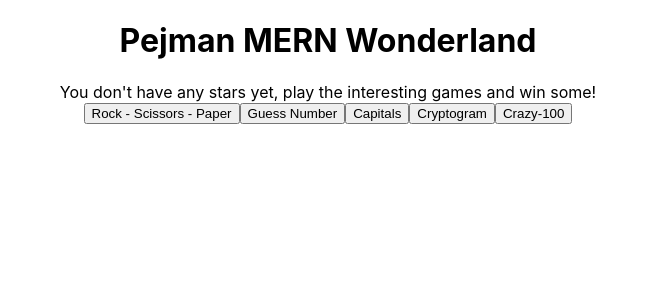
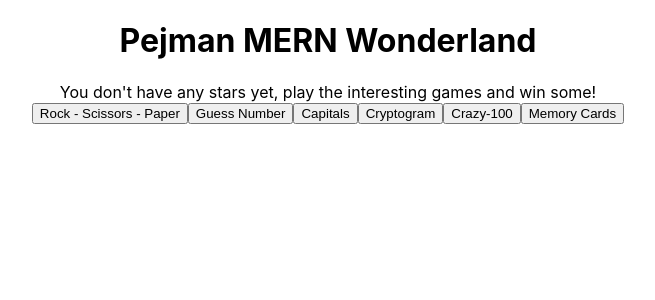
Before and after one commit to PejmanFSD/Pejman-MERN-Wonderland, a React (Create React App) app: page / in a window 1280 px wide. Shown: the top 300 px of the page, without its empty margins (312-967 px from the left). Built offline with nearby package versions, Linux system fonts and the light colour scheme.

Commit message:
Starting the "Memory Cards" Game.
A new game is started! "Memory Cards".

```diff
--- a/src/App.jsx
+++ b/src/App.jsx
@@ -6,6 +6,7 @@ import GuessNumber from "./GuessNumber/GuessNumber";
 import Capitals from "./Capitals/Capitals";
 import Cryptogram from "./Cryptogram/Cryptogram";
 import Crazy100 from "./Crazy100/Crazy100";
+import MemoryCards from "./MemoryCards/MemoryCards";
 
 function App() {
   const [showGameTitles, setShowGameTitles] = useState(true);
@@ -15,6 +16,7 @@ function App() {
   const [showCapitals, setShowCapitals] = useState(false);
   const [showCryptogram, setShowCryptogram] = useState(false);
   const [showCrazy100, setShowCrazy100] = useState(false);
+  const [showMemoryCards, setShowMemoryCards] = useState(false);
   const updateTotalPoint = (i) => {
     setTotalPoint((currTotalPoint) => currTotalPoint + i);
   };
@@ -37,6 +39,10 @@ function App() {
   const toggleCrazy100 = () => {
     setShowGameTitles(false);
     setShowCrazy100(true);
+  };
+  const toggleMemoryCards = () => {
+    setShowGameTitles(false);
+    setShowMemoryCards(true);
   };
   return (
     <div className="App">
@@ -70,7 +76,6 @@ function App() {
         <GuessNumber
           setShowGameTitles={setShowGameTitles}
           setShowGuessNumber={setShowGuessNumber}
-          totalPoint={totalPoint}
           updateTotalPoint={updateTotalPoint}
         />
       ) : (
@@ -83,7 +88,6 @@ function App() {
         <Capitals
           setShowGameTitles={setShowGameTitles}
           setShowCapitals={setShowCapitals}
-          totalPoint={totalPoint}
           updateTotalPoint={updateTotalPoint}
         />
       ) : (
@@ -96,7 +100,6 @@ function App() {
         <Cryptogram
           setShowGameTitles={setShowGameTitles}
           setShowCryptogram={setShowCryptogram}
-          totalPoint={totalPoint}
           updateTotalPoint={updateTotalPoint}
         />
       ) : (
@@ -109,7 +112,6 @@ function App() {
         <Crazy100
           setShowGameTitles={setShowGameTitles}
           setShowCrazy100={setShowCrazy100}
-          totalPoint={totalPoint}
           updateTotalPoint={updateTotalPoint}
         />
       ) : (
@@ -118,6 +120,18 @@ function App() {
           <button onClick={() => toggleCrazy100()}>Crazy-100</button>
         )
       )}
+      {!showGameTitles && showMemoryCards ? (
+        <MemoryCards
+          setShowGameTitles={setShowGameTitles}
+          setShowMemoryCards={setShowMemoryCards}
+          updateTotalPoint={updateTotalPoint}
+        />
+      ) : (
+        showGameTitles &&
+        !showMemoryCards && (
+          <button onClick={() => toggleMemoryCards()}>Memory Cards</button>
+        )
+      )}
     </div>
   );
 }
--- /dev/null
+++ b/src/MemoryCards/MemoryCards.jsx
@@ -0,0 +1,7 @@
+export default function MemoryCards() {
+    return (
+        <div>
+            Memory Cards Game!
+        </div>
+    )
+}
```
